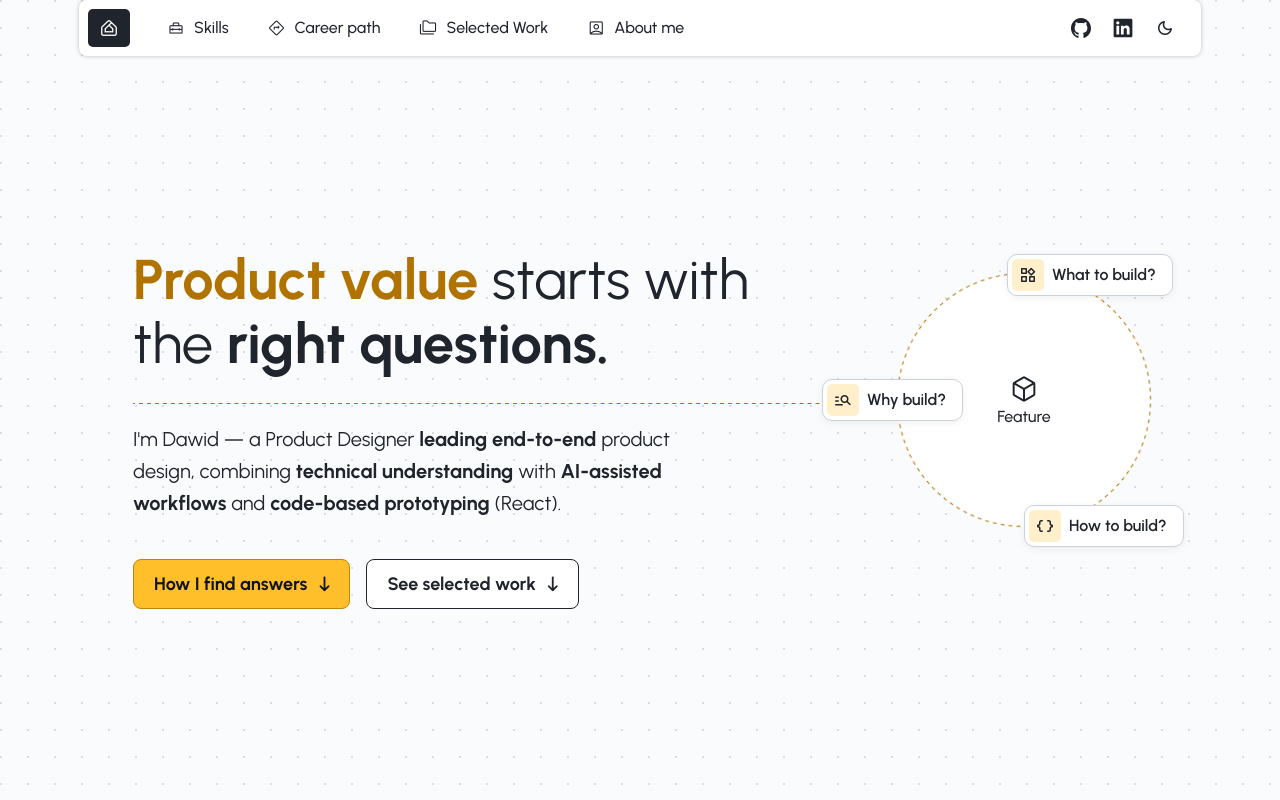
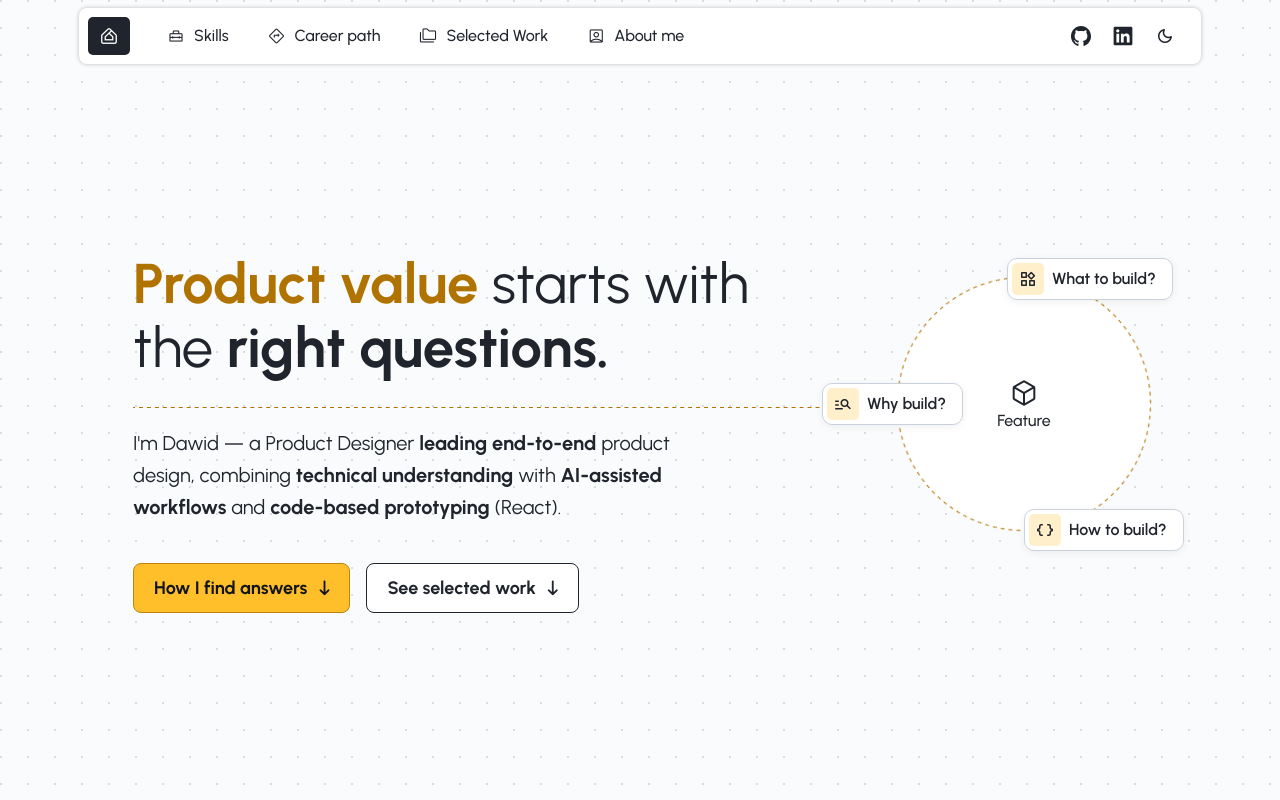
Before and after one commit to Detriz-dev/personal-website, a React (Vite) app in the folder frontend/: page / in a window 1280 px wide. Built offline with nearby package versions, Linux system fonts and the light colour scheme.

Commit message:
Navigation moved down

```diff
--- a/frontend/src/pages/LandingPage/LandingPage.module.css
+++ b/frontend/src/pages/LandingPage/LandingPage.module.css
@@ -24,9 +24,10 @@
 
 .nav {
     align-self: center;
+    margin-top: 8px; /* gap between TopNav and the browser bar */
 }
 
-/* Hero fills the first screen below the 56px TopNav */
+/* Hero fills the first screen below the 56px TopNav and its 8px top offset */
 .hero {
-    min-height: calc(100svh - 56px);
+    min-height: calc(100svh - 64px);
 }
```
